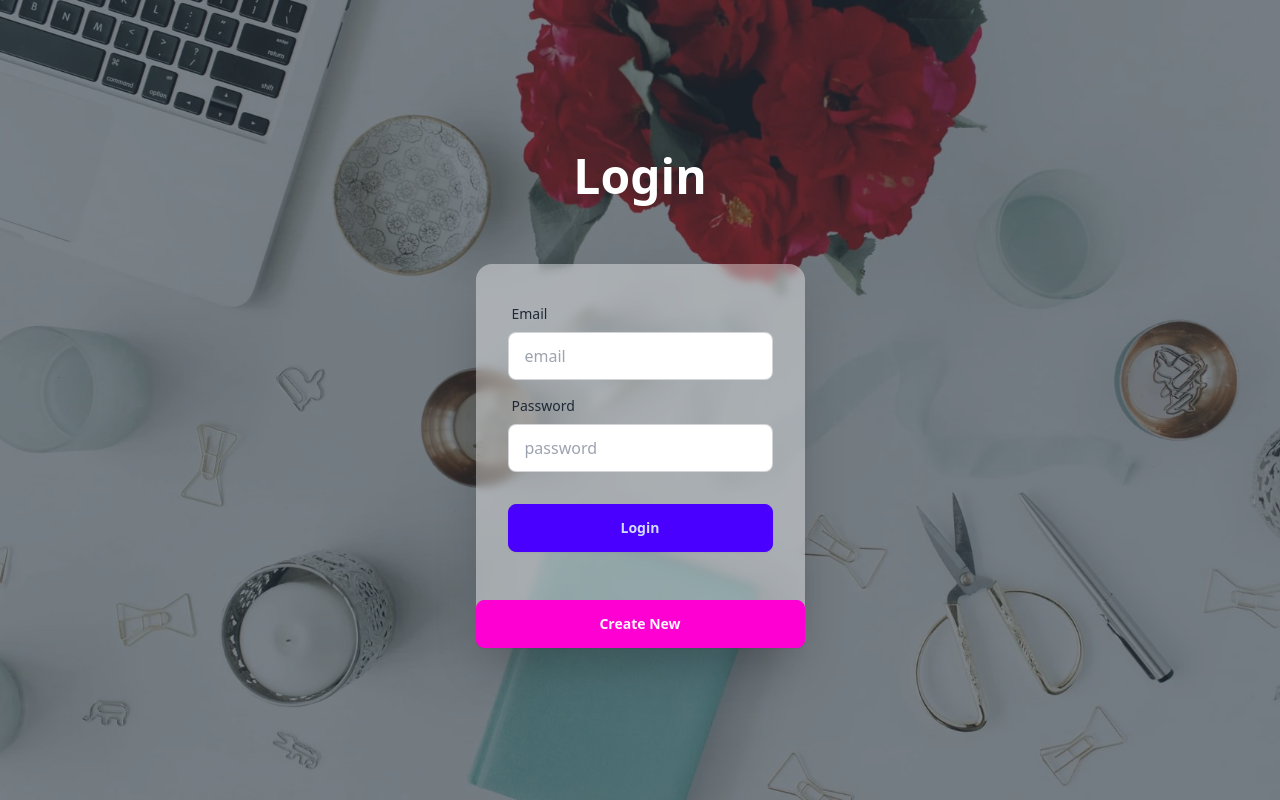
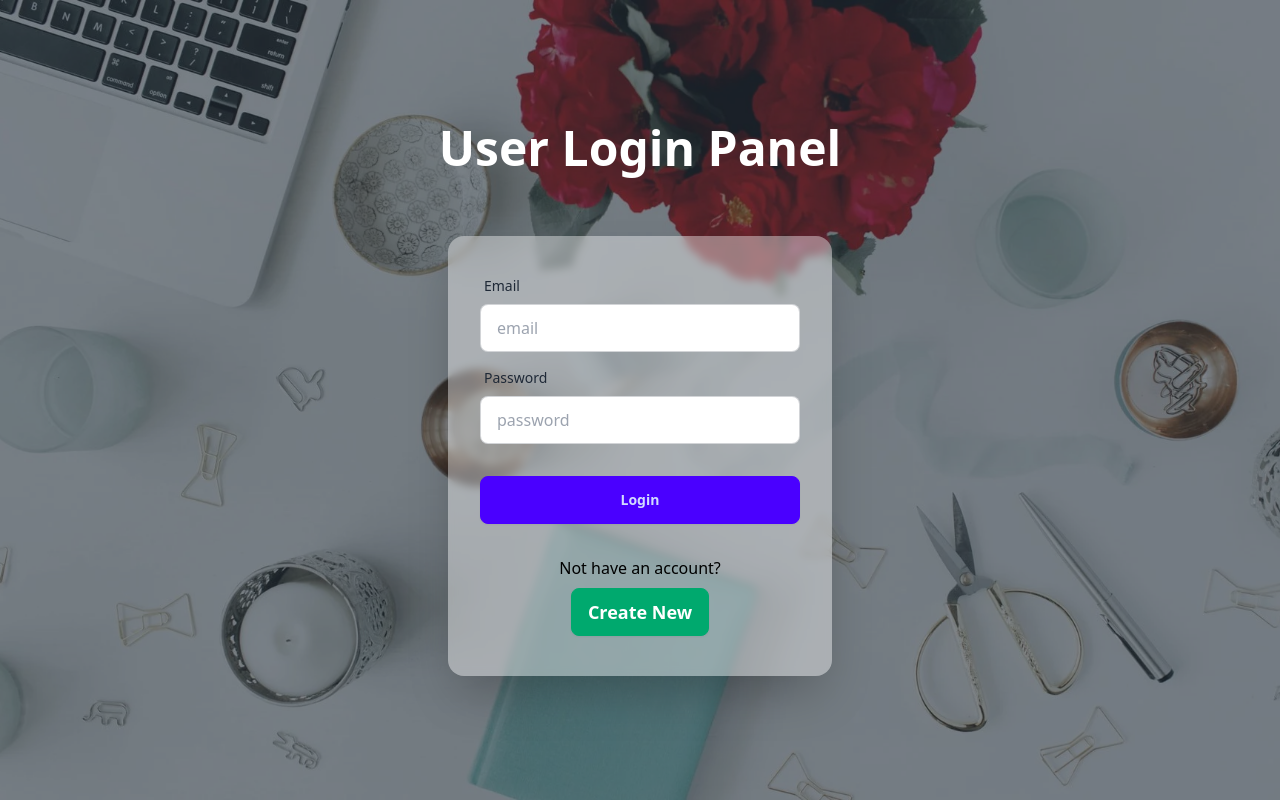
Before and after one commit to AsifZaman777/event-management, a React (Vite) app: page /login in a window 1280 px wide. Built offline with nearby package versions, Linux system fonts and the light colour scheme.

Commit message:
Login page modification

```diff
--- a/src/pages/Landing.jsx
+++ b/src/pages/Landing.jsx
@@ -17,7 +17,7 @@ const Landing = () => {
                             </ul>
                             <br />
                             <Link to="/login">
-                            <button className="btn btn-warning">Jum into the app</button>
+                            <button className="btn btn-warning">Jump into the app</button>
                             </Link>
                         </div>
                     </div>
--- a/src/pages/Login.jsx
+++ b/src/pages/Login.jsx
@@ -58,10 +58,10 @@ const Login = () => {
       <div className="hero-overlay bg-opacity-60"></div>
       <div className="hero-content flex-col">
         <div className="text-center">
-          <h1 className="text-5xl font-bold text-white">Login</h1>
+          <h1 className="text-5xl font-bold text-white">User Login Panel</h1>
           <p className="py-6 text-white"></p>
         </div>
-        <div className="card w-full max-w-sm bg-base-100 bg-opacity-40 backdrop-blur-sm shadow-2xl">
+        <div className="card w-96 max-w-sm bg-base-100 bg-opacity-40 backdrop-blur-sm shadow-2xl">
           <form className="card-body" onSubmit={handleSubmit}>
             <div className="form-control">
               <label className="label">
@@ -93,10 +93,11 @@ const Login = () => {
               <button type="submit" className="btn btn-primary w-full">Login</button>
             </div>
           </form>
-          <div className="form-control mt-4">
+          <div className="form-control mb-10 flex items-center justify-center space-y-2">
+  <p className="text-black font-normal">Not have an account?</p>
   <button
     type="button"
-              className="btn btn-secondary w-full"
+    className="btn btn-success text-lg text-white hover:underline"
     onClick={() => navigate('/signup')}
   >
     Create New
```
Lines whose indentation alone changed are shown as unchanged.
